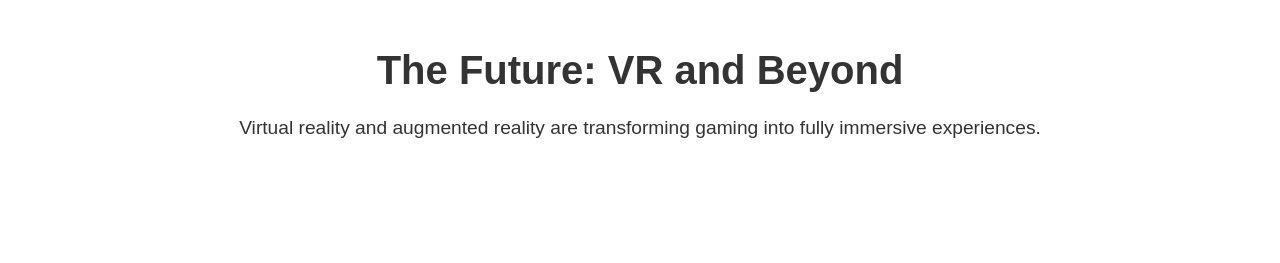
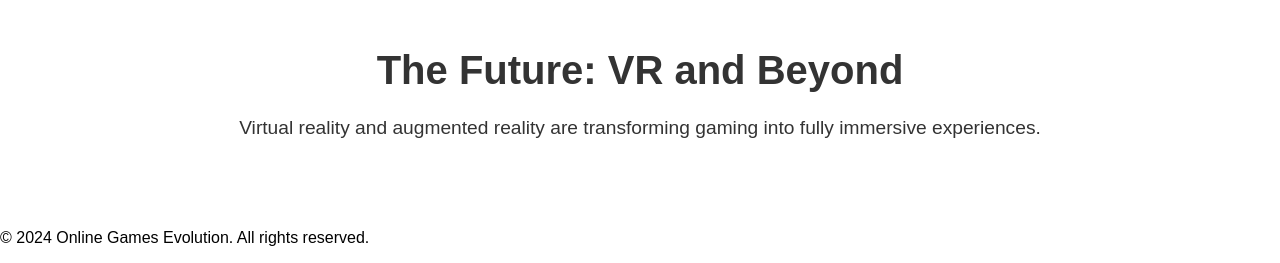
Before and after one commit to kidscantell/Online-Games-Evolution, a plain HTML site: page index.html in a window 1280 px wide. Shown: the part 4862-5125 px from the top of the page. Before the commit the page ends 5075 px from the top, so only its background shows below. Drawn offline with Linux system fonts and the light colour scheme.

Commit message:
index.html

```diff
--- a/index.html
+++ b/index.html
@@ -41,5 +41,9 @@
         <h1>The Future: VR and Beyond</h1>
         <p>Virtual reality and augmented reality are transforming gaming into fully immersive experiences.</p>
     </section>
+
+    <!-- Footer -->
+   <footer>
+    <p>&copy; 2024 Online Games Evolution. All rights reserved.</p>
 </body>
 </html>
```
